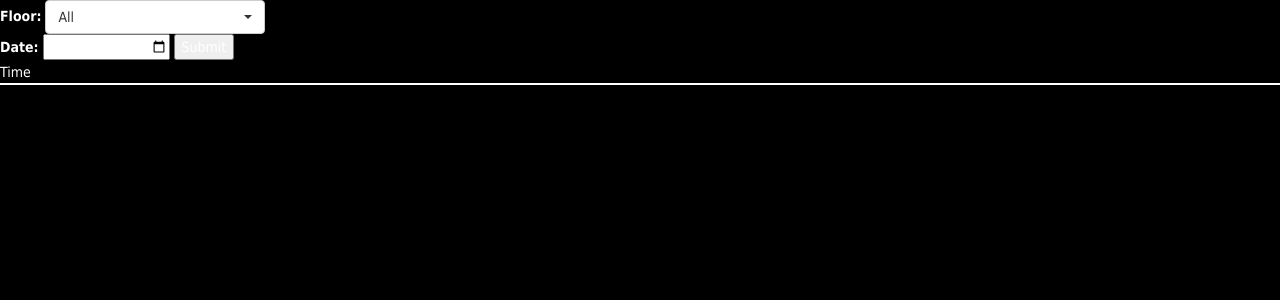
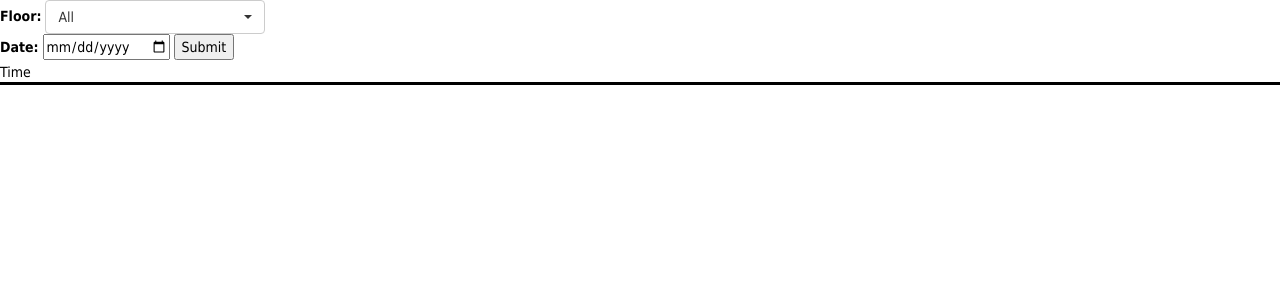
Before and after one commit to Wynndow/meeting_room_project, a Flask app: template app/templates/index.html in a window 1280 px wide; the page is wider, and only the part inside the window is pictured. Shown: the top 300 px of that part. Run offline with Flask 2, Linux system fonts and the light colour scheme; the template is opened without the code that fills it, so the values that code supplies are empty; parts of the project's set-up code (start-up, migrations or seed data) failed here and were passed over; some libraries are stand-ins or nearby versions.

Commit message:
Change background colour from black to white

```diff
--- a/app/static/stylesheet.css
+++ b/app/static/stylesheet.css
@@ -1,16 +1,16 @@
 body {
   min-width: 1420px;
   font-family: Tahoma;
-  color: white;
-  background-color: black;
+  color: black;
+  background-color: white;
   margin-top: 0px;
 
 }
 
 #header {
   position: fixed;
-  background: black;
-  border-bottom: 2px white solid;
+  background: white;
+  border-bottom: 2px black solid;
 }
 
 .room-name {
@@ -40,7 +40,7 @@ body {
 }
 
 .block-container {
-  padding-top: 9em;
+  padding-top: 10.2em;
 }
 
 .room-block-container {
```
